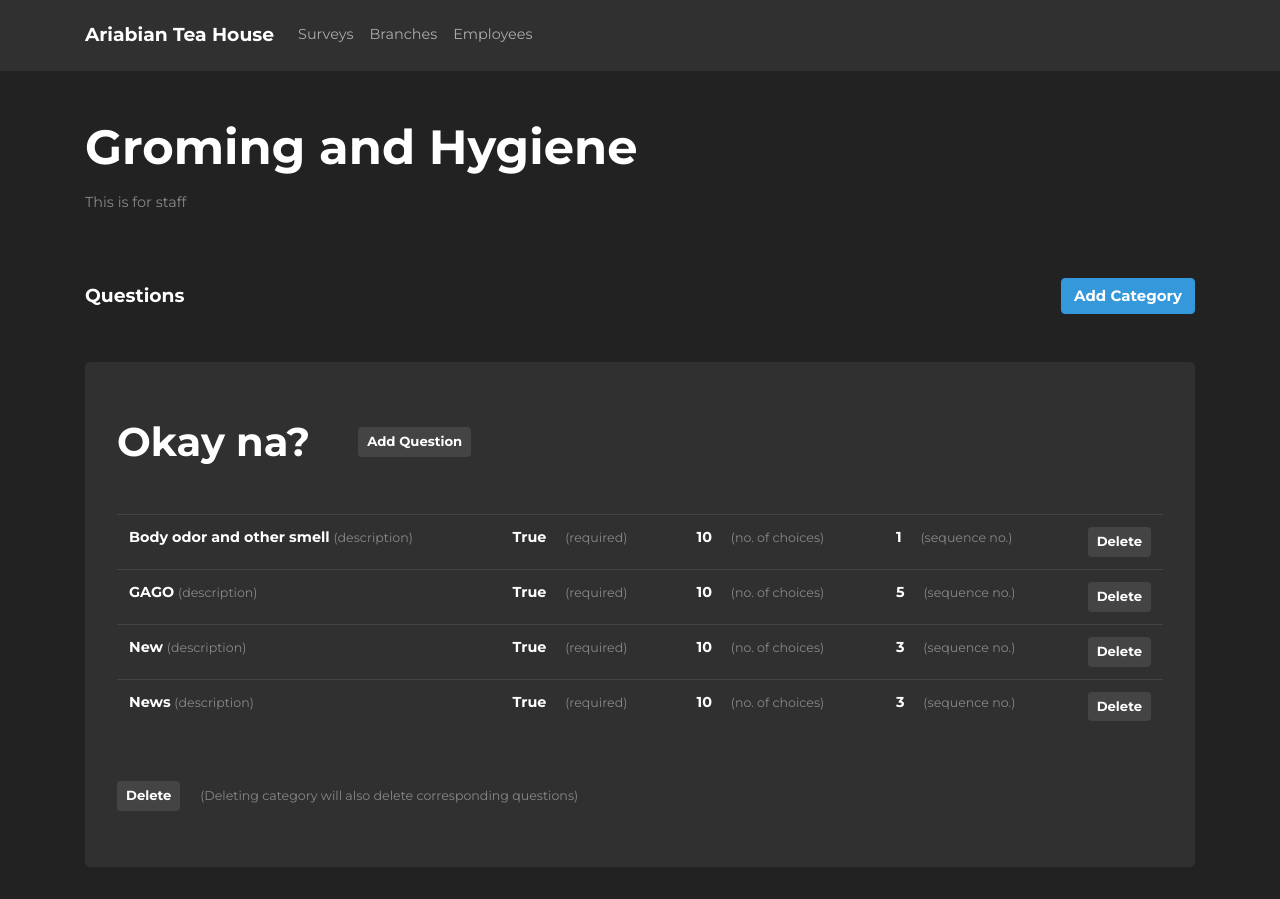
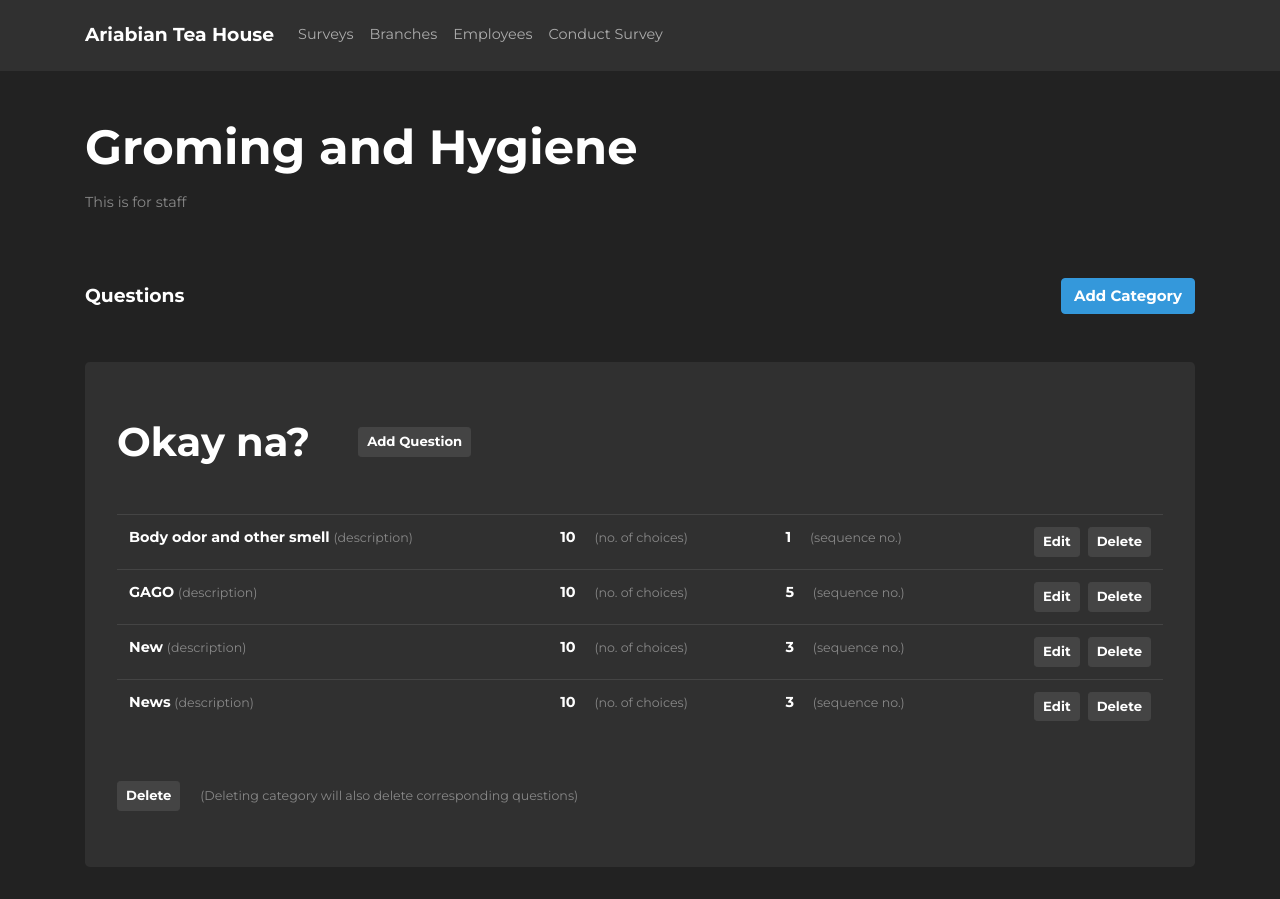
Before and after one commit to tordsyabe/ath-survey, a Flask app: page /surveys/1 in a window 1280 px wide. Run offline with Flask 2, Linux system fonts and the light colour scheme; data comes from the database, SQL or seed files in the repository; both versions use the stored data as it was after the commit; some libraries are stand-ins or nearby versions.

Commit message:
added conduct survey link

```diff
--- a/athsurveyapp/blueprints/question/forms.py
+++ b/athsurveyapp/blueprints/question/forms.py
@@ -8,13 +8,14 @@ from athsurveyapp.models.models import db, Choice
 
 class QuestionForm(FlaskForm):
 
+    q_id = HiddenField("Question Id")
     q_description = StringField("Description", validators=[DataRequired()])
-    is_required = BooleanField("Is Required")
+    is_required = BooleanField("Is Required", default="checked")
     place_number = StringField("Sequence no.", validators=[DataRequired()])
     question_type_id = HiddenField("Question Type", validators=[DataRequired()])
     choice_id = QuerySelectField(
         "Choice",
         query_factory=lambda: db.session.query(Choice).all(),
         get_label="description",
-        render_kw={"data-live-search": "true"},
+        # render_kw={"data-live-search": "true"},
     )
--- a/athsurveyapp/blueprints/survey/templates/survey_details.html
+++ b/athsurveyapp/blueprints/survey/templates/survey_details.html
@@ -16,7 +16,7 @@ block body %}
       </p>
       <input
         type="text"
-        class="survey-description-inline-input mt-3"
+        class="survey-description-inline-input my-3"
         style="display: none"
         value="{{survey.description}}"
       />
@@ -84,13 +84,16 @@ block body %}
                   >
                   <span class="text-muted small">(description)</span>
                 </td>
-                <td>
+                <!-- <td>
                   <span class="font-weight-bold col-4"
                     >{{question.is_required}}</span
                   >
                   <span class="text-muted small">(required)</span>
-                </td>
+                </td> -->
                 <td>
+                  <span class="font-weight-bold col-4 d-none"
+                    >{{question.choice.id}}</span
+                  >
                   <span class="font-weight-bold col-4"
                     >{{question.choice.value}}</span
                   >
@@ -114,6 +117,19 @@ block body %}
                     data-target="#deleteQuestionFormModal"
                   >
                     Delete
+                  </button>
+                  <button
+                    class="
+                      btn btn-secondary btn-sm
+                      font-weight-bold
+                      float-right
+                      edit-question-form-modal-btn
+                      mr-2
+                    "
+                    data-toggle="modal"
+                    data-target="#questionFormModal"
+                  >
+                    Edit
                   </button>
                 </td>
               </tr>
@@ -324,7 +340,7 @@ block body %}
       <form id="questionForm">
         <div class="modal-header">
           <h5 class="modal-title font-weight-bold">
-            New question
+            Add/Edit
             <span class="small question-description-form">(Grooming)</span>
           </h5>
           <button
@@ -337,7 +353,7 @@ block body %}
           </button>
         </div>
         <div class="modal-body">
-          {{question_form.question_type_id}}
+          {{question_form.question_type_id}} {{question_form.q_id}}
           <div class="row align-items-center justify-content-center">
             <div class="col-3 font-weight-bold">
               {{question_form.q_description.label(class_="float-right")}}
@@ -365,16 +381,8 @@ block body %}
             <div class="col-7">
               <div class="form-group">
                 {{ question_form.choice_id(class_="form-control form-select
-                form-select-sm selectpicker w-100")}}
+                w-100")}}
               </div>
-            </div>
-
-            <div class="col-3 font-weight-bold">
-              {{question_form.is_required.label(class_="float-right
-              form-check-label")}}
-            </div>
-            <div class="col-7">
-              {{ question_form.is_required(class_="form-check")}}
             </div>
           </div>
         </div>
--- a/athsurveyapp/static/js/surveyDetails.js
+++ b/athsurveyapp/static/js/surveyDetails.js
@@ -37,10 +37,10 @@ $(document).ready(function () {
 
     surveyNameInp.show();
     surveyNameInp.focus();
-    const suveyNameInputWidth = 30 + $(this).width();
-    surveyNameInp.css({
-      width: suveyNameInputWidth + "px",
-    });
+    // const suveyNameInputWidth = 30 + $(this).width();
+    // surveyNameInp.css({
+    //   width: suveyNameInputWidth + "px",
+    // });
 
     surveyNameInp.focusout(function () {
       $.ajax({
@@ -70,10 +70,10 @@ $(document).ready(function () {
     const surveyDescInp = $(".survey-description-inline-input");
     surveyDescInp.show();
     surveyDescInp.focus();
-    const suveyDescInputWidth = 30 + $(this).width();
-    surveyDescInp.css({
-      width: suveyDescInputWidth + "px",
-    });
+    // const suveyDescInputWidth = 30 + $(this).width();
+    // surveyDescInp.css({
+    //   width: suveyDescInputWidth + "px",
+    // });
     surveyDescInp.focusout(function () {
       $.ajax({
         type: "PUT",
@@ -189,9 +189,10 @@ $(document).ready(function () {
     $(".question-description-form").html(`(${surveyCatDesc})`);
   });
 
-  // ADDING QUESTION
+  // SAVING QUESTION
   $("#questionForm").on("submit", function (e) {
     e.preventDefault();
+    const q_id = $(this).find("input[name='q_id']").val();
     const desc = $(this).find("input[name='q_description']").val();
     const sq = $(this).find("input[name='place_number']").val();
     const choice = $(this).find("select[name='choice_id']").val();
@@ -205,6 +206,7 @@ $(document).ready(function () {
       url: "/api/questions",
       contentType: "application/json",
       data: JSON.stringify({
+        id: q_id,
         description: desc,
         sequence: parseInt(sq),
         is_required: true,
@@ -221,4 +223,39 @@ $(document).ready(function () {
       },
     });
   });
+
+  $(".edit-question-form-modal-btn").on("click", function (e) {
+    $("#questionFormModal").modal("toggle");
+    const surveyCatDesc = $(this)
+      .parent()
+      .parent()
+      .parent()
+      .parent()
+      .find("h2")
+      .text();
+    const surveyCatId = $(this)
+      .parent()
+      .parent()
+      .parent()
+      .parent()
+      .parent()
+      .data("categoryid");
+
+    $("#questionForm").find("input[name='question_type_id']").val(surveyCatId);
+
+    $(".question-description-form").html(`(${surveyCatDesc})`);
+    const quesToEdit = $(this).parent().parent().data("questionid");
+    const quesInfo = $(this).parent().parent();
+    $('input[id="q_id"').val(quesToEdit);
+    $('input[id="q_description"').val(
+      $(quesInfo).find("td:eq(0) .font-weight-bold").text()
+    );
+    $('input[id="place_number"').val(
+      $(quesInfo).find("td:eq(2) .font-weight-bold").text()
+    );
+
+    $('select[id="choice_id"').val(
+      $(quesInfo).find("td:eq(1) span:first").text()
+    );
+  });
 });
--- a/athsurveyapp/static/styles/main.css
+++ b/athsurveyapp/static/styles/main.css
@@ -38,6 +38,7 @@ body {
   background-color: transparent;
   padding: 0;
   color: #ffffff;
+  width: 80%;
 }
 
 .survey-description-inline-input {
@@ -46,6 +47,7 @@ body {
   background-color: transparent;
   padding: 0;
   color: #ffffff;
+  width: 80%;
 }
 
 .survey-description-inline-input:focus {
@@ -92,8 +94,6 @@ body {
   border-color: #3498db !important;
 }
 
-element {
-}
 .bootstrap-select .dropdown-menu li a {
   cursor: pointer;
   -webkit-user-select: none;
@@ -104,7 +104,3 @@ element {
 .dropdown-item.active {
   background-color: #3498db !important;
 }
-
-.dropdown-item:hover {
-  background-color: #3498db !important;
-}
--- a/athsurveyapp/templates/layouts/base.html
+++ b/athsurveyapp/templates/layouts/base.html
@@ -82,6 +82,9 @@
                 >Employees</a
               >
             </li>
+            <li class="nav-item float-right">
+              <a class="nav-link" href="#">Conduct Survey</a>
+            </li>
           </ul>
         </div>
       </div>
```
Also changed, not shown: athsurveyapp/blueprints/question/resource.py (+19 -2 lines), athsurveyapp/data.sqlite.
